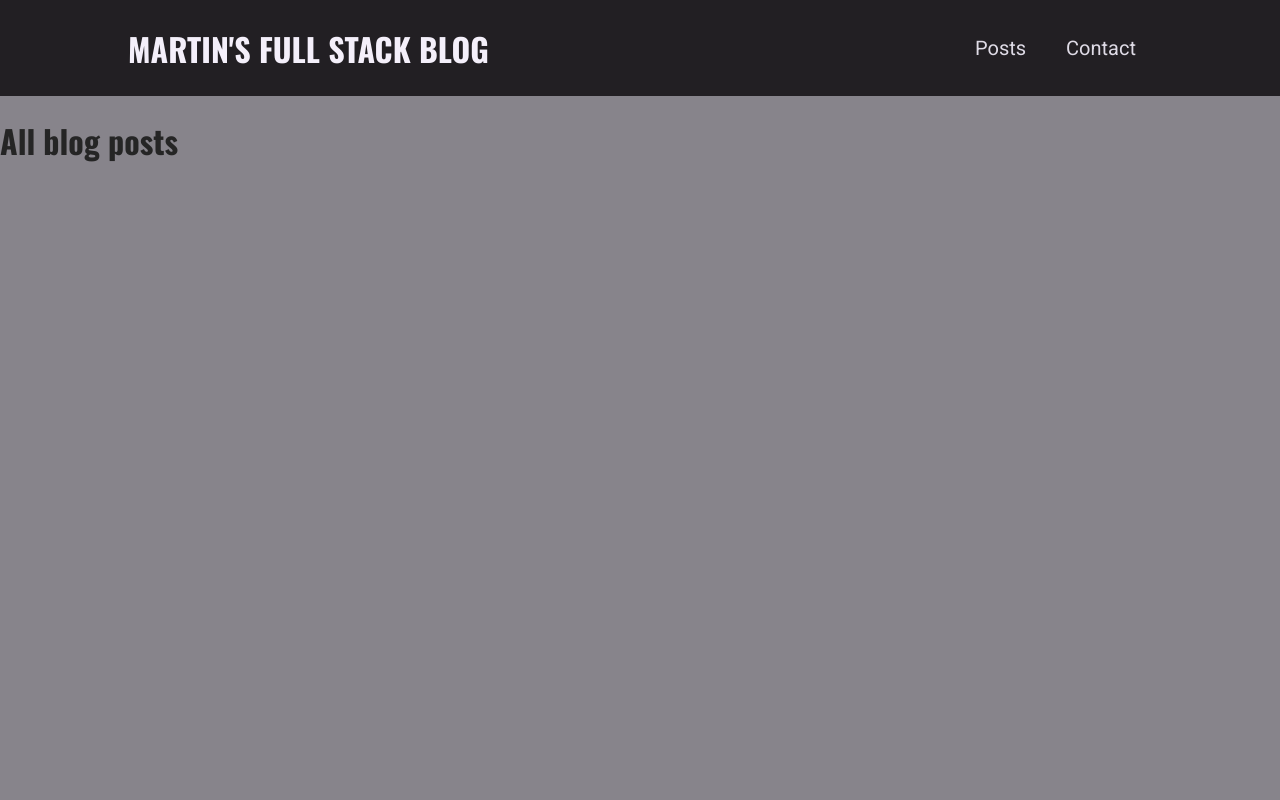
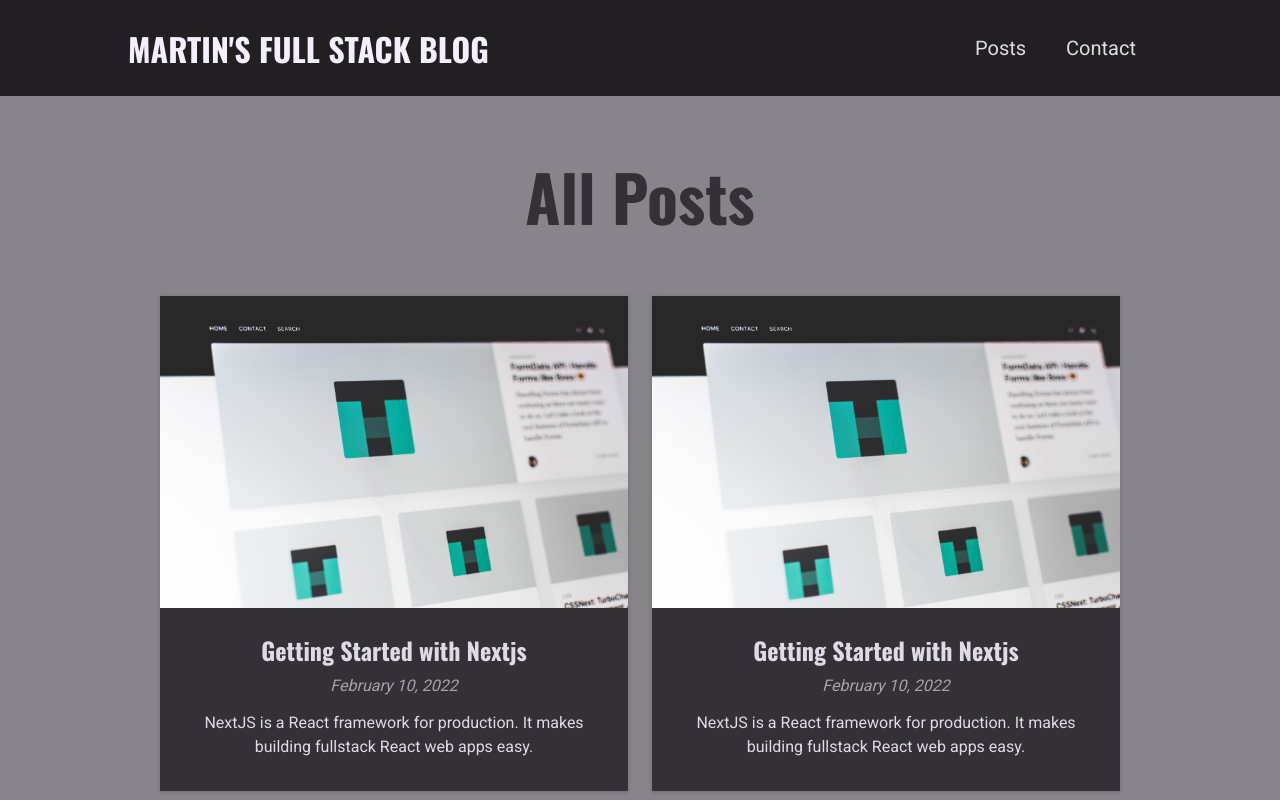
Before and after one commit to Martinkkyalo10/Blog-Website-Project, a Next.js app in the folder Blog-website/: page /posts in a window 1280 px wide. Shown: the top 800 px of the page. Built offline with nearby package versions, Linux system fonts and the light colour scheme.

Commit message:
all posts page added and data rendered

```diff
--- a/Blog-website/components/home-page-components/FeaturedPosts.js
+++ b/Blog-website/components/home-page-components/FeaturedPosts.js
@@ -1,13 +1,13 @@
 import React from "react";
 import classes from "./FeaturedPosts.module.css";
-import PostGrid from "./../posts/PostGrid";
+import PostsGrid from "./../posts/PostsGrid";
 
 export default function FeaturedPosts(props) {
   return (
     <section className={classes.latest}>
       {/* This pages outputs posts marked as featured */}
       <h2>Featured Posts</h2>
-      <PostGrid posts={props.posts} />
+      <PostsGrid posts={props.posts} />
     </section>
   );
 }
--- /dev/null
+++ b/Blog-website/components/posts/AllPosts.js
@@ -0,0 +1,12 @@
+import React from "react";
+import classes from "./AllPosts.module.css";
+import PostsGrid from "./PostsGrid";
+
+export default function AllPosts(props) {
+  return (
+    <section className={classes.posts}>
+      <h1>All Posts</h1>
+      <PostsGrid posts={props.posts} />
+    </section>
+  );
+}
--- a/Blog-website/pages/posts/index.js
+++ b/Blog-website/pages/posts/index.js
@@ -1,7 +1,46 @@
-export default function PostListPage() {
-  return (
-    <div>
-      <h1>All blog posts</h1>
-    </div>
-  );
+import AllPosts from "./../../components/posts/AllPosts";
+export default function PostListPage(props) {
+  const dummyPosts = [
+    {
+      slug: "getting-started-with-nextjs",
+      title: "Getting Started with Nextjs",
+      image: "i1.jpg",
+      excerpt:
+        "NextJS is a React framework for production. It makes building fullstack React web apps easy.",
+      date: "2022-02-10",
+    },
+    {
+      slug: "getting-started-with-nextjs2",
+      title: "Getting Started with Nextjs",
+      image: "i2.jpg",
+      excerpt:
+        "NextJS is a React framework for production. It makes building fullstack React web apps easy.",
+      date: "2022-02-10",
+    },
+    {
+      slug: "getting-started-with-nextjs3",
+      title: "Getting Started with Nextjs",
+      image: "i3.jpg",
+      excerpt:
+        "NextJS is a React framework for production. It makes building fullstack React web apps easy.",
+      date: "2022-02-10",
+    },
+    {
+      slug: "getting-started-with-nextjs4",
+      title: "Getting Started with Nextjs",
+      image: "i4.jpg",
+      excerpt:
+        "NextJS is a React framework for production. It makes building fullstack React web apps easy.",
+      date: "2022-02-10",
+    },
+    {
+      slug: "getting-started-with-nextjs5",
+      title: "Getting Started with Nextjs",
+      image: "i5.jpg",
+      excerpt:
+        "NextJS is a React framework for production. It makes building fullstack React web apps easy.",
+      date: "2022-02-10",
+    },
+  ];
+  return <AllPosts posts={dummyPosts} />;
 }
```
Also changed, not shown: Blog-website/components/posts/PostsGrid.js (renamed from Blog-website/components/posts/PostGrid.js).
